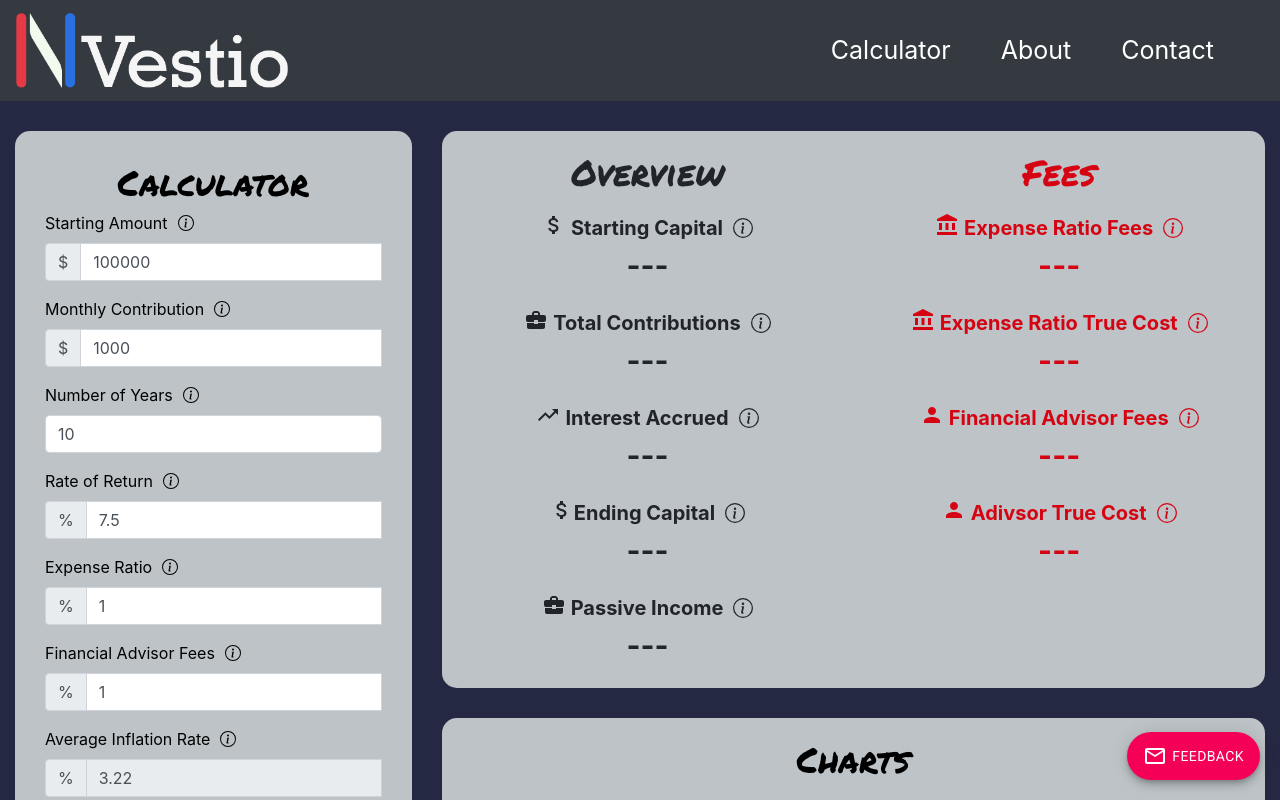
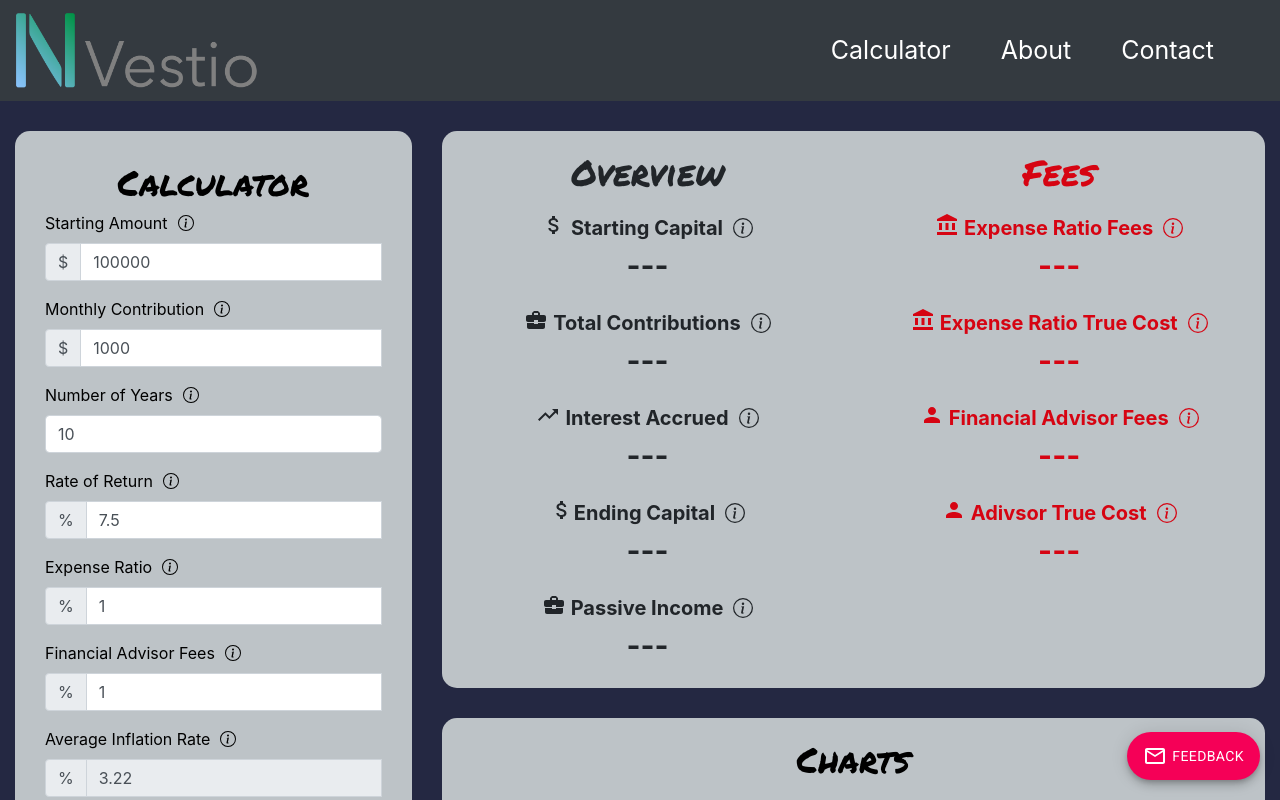
Before and after one commit to scottgibson21/investment-calculator, a React (Create React App) app: page / in a window 1280 px wide. Shown: the top 800 px of the page. Built offline with nearby package versions, Linux system fonts and the light colour scheme.

Commit message:
feat: add v2 logo

```diff
--- a/src/components/Navigation.js
+++ b/src/components/Navigation.js
@@ -9,7 +9,7 @@ export default function Navigation() {
       <Navbar.Brand style={styles.navbarBrand}>
         <Link to="/">
           <img
-            src={require("../assets/nvestio-logo-colors.png")}
+            src={require("../assets/nvestio-logo-v2.png")}
             height="75"
             alt="React Bootstrap logo"
           />
```
Also changed, not shown: src/assets/nvestio-logo-v2.png (added).
